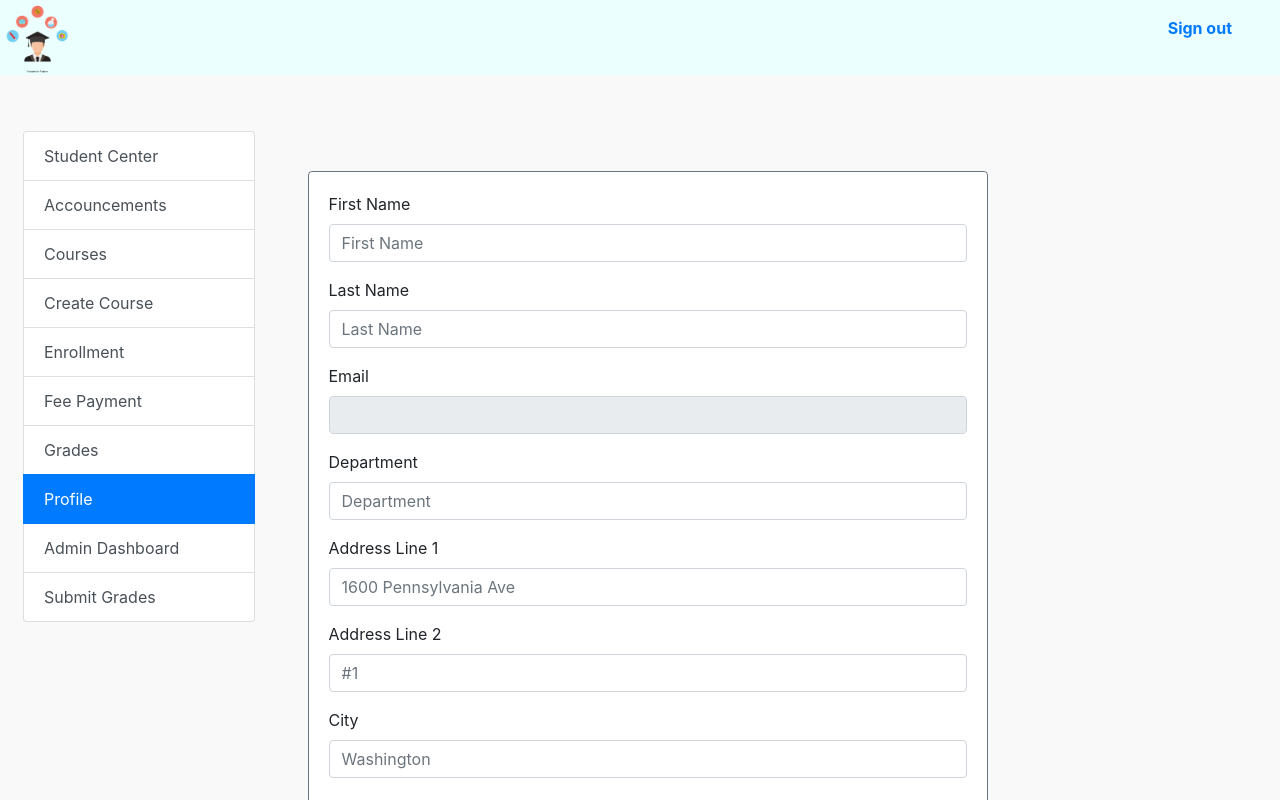
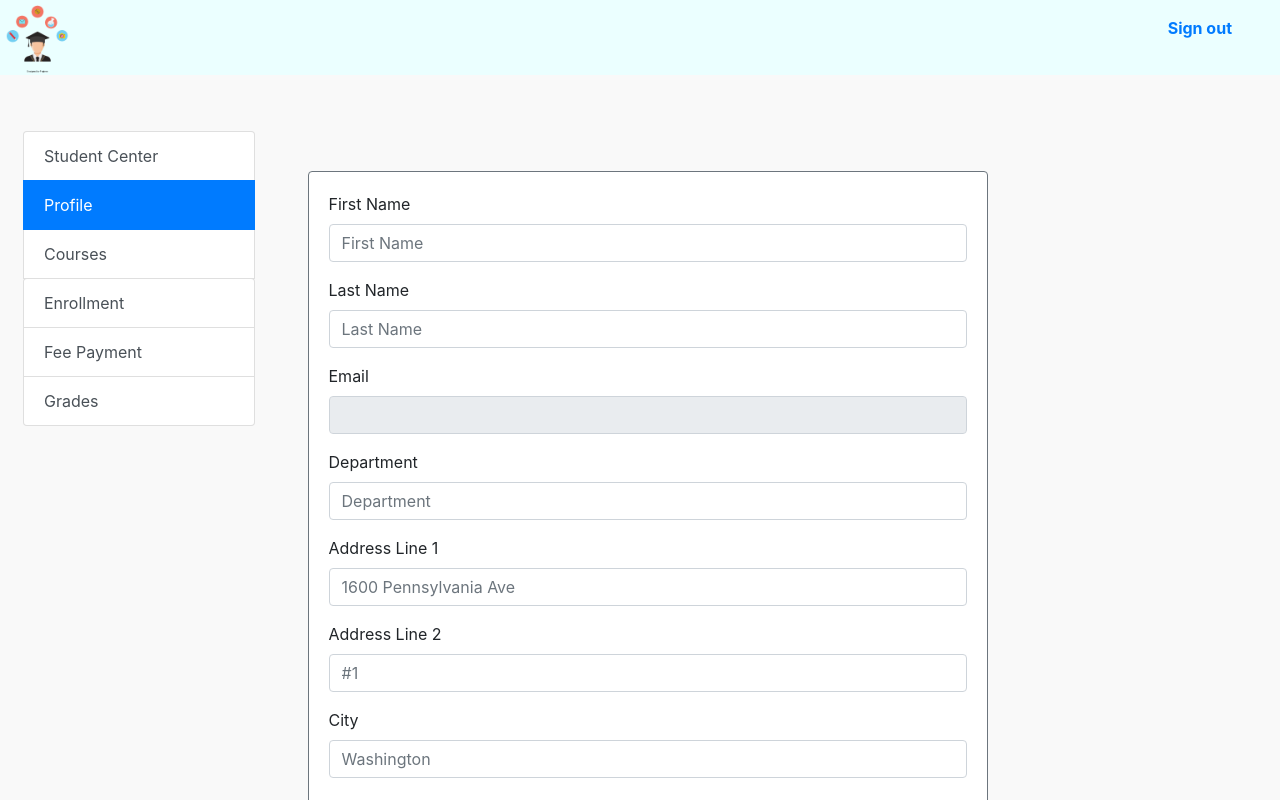
Before and after one commit to akhianand/University-Management-System, a React (Create React App) app in the folder frontend/student-portal/: page /profile in a window 1280 px wide. Shown: the top 800 px of the page. Built offline with nearby package versions, Linux system fonts and the light colour scheme; no server answers; sample sign-in values are in the browser's storage.

Commit message:
side pane refinement to role

```diff
--- a/frontend/student-portal/src/components/Payment/Payment.js
+++ b/frontend/student-portal/src/components/Payment/Payment.js
@@ -65,7 +65,7 @@ class Payment extends Component {
                 "term" : courseData[i].Term,
                 "fees" : courseData[i].Fees
             }
-            axios.post(enrollmentServiceURL + '/enrollment', data)
+            axios.post(getURL('/enrollment'), data)
                 .then((res) => {
 
                 console.log('Payment processing successful');
--- a/frontend/student-portal/src/components/SidePane/SidePane.js
+++ b/frontend/student-portal/src/components/SidePane/SidePane.js
@@ -7,22 +7,40 @@ class SidePane extends Component {
         this.state = {
             active : this.props.active
         }
+        this.rolePane = this.rolePane.bind(this)
     }
+
+    rolePane = () => {
+        if(localStorage.getItem("role") === "Instructor"){
+            return (
+                <div>
+                    <a href="/createcourse" className={"list-group-item list-group-item-action" + (this.state.active ==="Create Course" ?" active":"")}>Create Course</a>
+                    <a href="/grades/submit" className={"list-group-item list-group-item-action" + (this.state.active ==="SubmitGrades" ?" active":"")}>Submit Grades</a>
+                    <a href="/announcements" className={"list-group-item list-group-item-action" + (this.state.active ==="Announcements" ?" active":"")}>Accouncements</a>
+                    <a href="#" className={"list-group-item list-group-item-action" + (this.state.active ==="Admin Dashboard" ?" active":"")}>Admin Dashboard</a>
+                </div>
+            );
+        }else{
+            return (
+                <div>
+                    <a href="#" className={"list-group-item list-group-item-action" + (this.state.active ==="Enrollment" ?" active":"")}>Enrollment</a>
+                    <a href="#" className={"list-group-item list-group-item-action" + (this.state.active ==="Fee Payment" ?" active":"")}>Fee Payment</a>
+                    <a href="/grades/view" className={"list-group-item list-group-item-action" + (this.state.active ==="ViewGrades" ?" active":"")}>Grades</a>
+                </div>
+            );
+        }
+
+    }
+
     render() {
         return (
              <div className="side-pane col-3">
                 <div className="p-2">
                     <div className="list-group">
                         <a href="/" className={"list-group-item list-group-item-action "+ (this.state.active ==="Student Center" ?" active":"") }>Student Center</a>
-						<a href="/announcements" className={"list-group-item list-group-item-action" + (this.state.active ==="Announcements" ?" active":"")}>Accouncements</a>
+                        <a href="/profile" className={"list-group-item list-group-item-action" + (this.state.active ==="Profile" ?" active":"")}>Profile</a>
                         <a href="/courses" className={"list-group-item list-group-item-action" + (this.state.active ==="Courses" ?" active":"")}>Courses</a>
-                        <a href="/createcourse" className={"list-group-item list-group-item-action" + (this.state.active ==="Create Course" ?" active":"")}>Create Course</a>
-                        <a href="#" className={"list-group-item list-group-item-action" + (this.state.active ==="Enrollment" ?" active":"")}>Enrollment</a>
-                        <a href="#" className={"list-group-item list-group-item-action" + (this.state.active ==="Fee Payment" ?" active":"")}>Fee Payment</a>
-                        <a href="/grades/view" className={"list-group-item list-group-item-action" + (this.state.active ==="ViewGrades" ?" active":"")}>Grades</a>
-                        <a href="/profile" className={"list-group-item list-group-item-action" + (this.state.active ==="Profile" ?" active":"")}>Profile</a>
-                        <a href="#" className={"list-group-item list-group-item-action" + (this.state.active ==="Admin Dashboard" ?" active":"")}>Admin Dashboard</a>
-                        <a href="/grades/submit" className={"list-group-item list-group-item-action" + (this.state.active ==="SubmitGrades" ?" active":"")}>Submit Grades</a>
+                        {this.rolePane()}
                     </div>
                 </div>
             </div>
```
